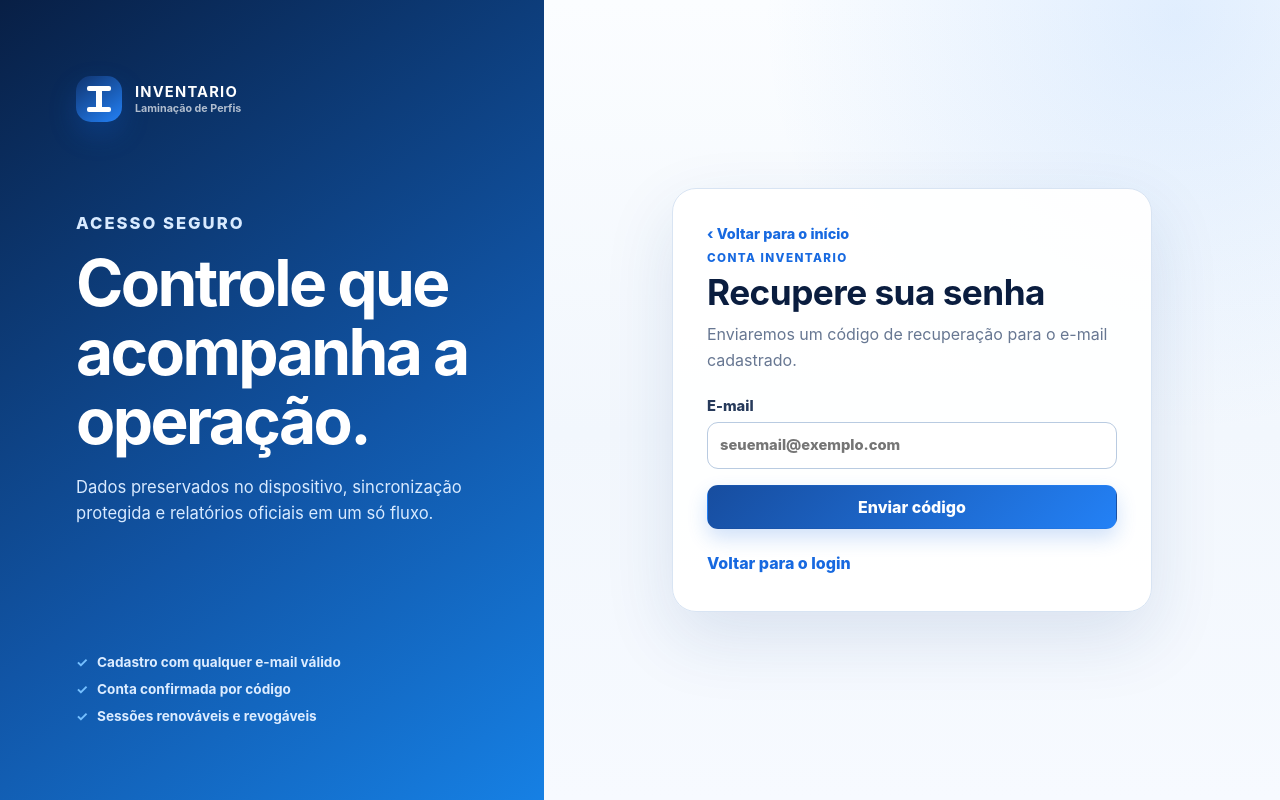
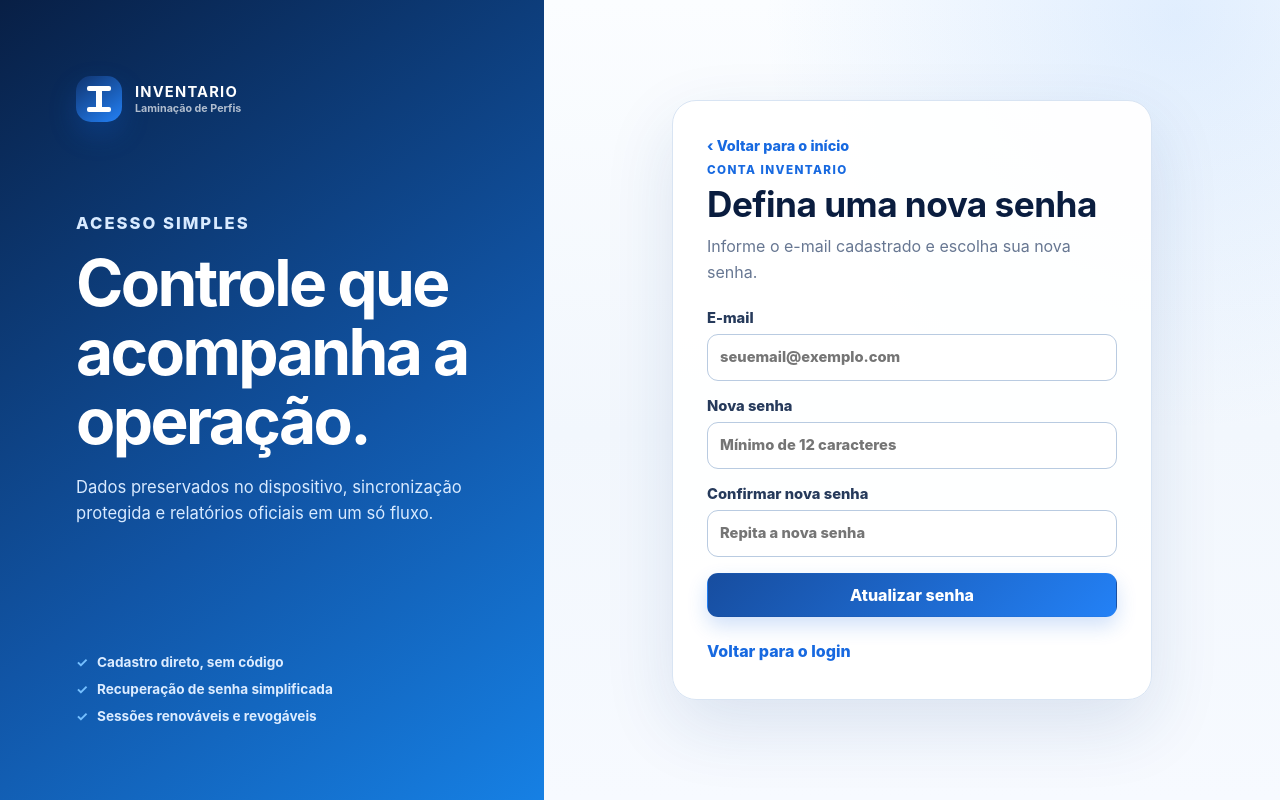
Before and after one commit to samuelperdigao/INVENTARIO, a Next.js app: page /acesso in a window 1280 px wide. Both pictures are taken after a click on the button "Esqueci minha senha". Built offline with nearby package versions, Linux system fonts and the light colour scheme; no server answers.

Commit message:
fix(auth): simplify registration and recovery UI

```diff
--- a/components/auth-flow.tsx
+++ b/components/auth-flow.tsx
@@ -5,11 +5,10 @@ import { useRouter } from "next/navigation";
 import { useEffect, useState } from "react";
 
 import {
-  confirmPasswordReset, loginAccount, registerAccount, requestPasswordReset,
-  resendVerificationCode, restoreSession, verifyEmail,
+  confirmPasswordReset, loginAccount, registerAccount, restoreSession,
 } from "@/lib/auth-client";
 
-type View = "login" | "register" | "verify" | "forgot" | "reset";
+type View = "login" | "register" | "forgot";
 
 function userFacingMessage(text: string): string {
   return text
@@ -46,47 +45,36 @@ export function AuthFlow() {
         await loginAccount({ email: submittedEmail, password: String(form.get("password") ?? "") });
         router.replace("/dashboard");
       } else if (view === "register") {
-        const result = await registerAccount({
+        const password = String(form.get("password") ?? "");
+        await registerAccount({
           displayName: String(form.get("displayName") ?? ""),
           email: submittedEmail,
-          password: String(form.get("password") ?? ""),
+          password,
         });
-        setEmail(submittedEmail); setMessage(userFacingMessage(result)); setView("verify");
-      } else if (view === "verify") {
-        await verifyEmail({ email: submittedEmail, code: String(form.get("code") ?? "") });
+        await loginAccount({ email: submittedEmail, password });
         router.replace("/dashboard");
-      } else if (view === "forgot") {
-        const result = await requestPasswordReset(submittedEmail);
-        setEmail(submittedEmail); setMessage(userFacingMessage(result)); setView("reset");
       } else {
         const result = await confirmPasswordReset({
           email: submittedEmail,
-          code: String(form.get("code") ?? ""),
           newPassword: String(form.get("newPassword") ?? ""),
           passwordConfirmation: String(form.get("passwordConfirmation") ?? ""),
         });
-        setMessage(userFacingMessage(result)); setView("login");
+        setEmail(submittedEmail);
+        setMessage(userFacingMessage(result));
+        setView("login");
       }
     } catch (cause) {
       const rawText = cause instanceof Error ? cause.message : "Não foi possível concluir a solicitação.";
-      const text = userFacingMessage(rawText);
-      setError(text);
-      if (view === "login" && text.includes("Confirme seu e-mail")) setView("verify");
+      setError(userFacingMessage(rawText));
     } finally { setBusy(false); }
   }
 
-  async function resend(): Promise<void> {
-    setBusy(true); setError(undefined);
-    try { setMessage(userFacingMessage(await resendVerificationCode(email))); }
-    catch (cause) {
-      const text = cause instanceof Error ? cause.message : "Não foi possível reenviar o código.";
-      setError(userFacingMessage(text));
-    }
-    finally { setBusy(false); }
-  }
-
-  const title = view === "login" ? "Acesse sua conta" : view === "register" ? "Crie seu acesso" : view === "verify" ? "Confirme seu e-mail" : view === "forgot" ? "Recupere sua senha" : "Defina uma nova senha";
-  const description = view === "login" ? "Entre com o e-mail usado no seu cadastro para acessar os inventários." : view === "register" ? "O cadastro aceita qualquer e-mail válido e não cria uma equipe automaticamente." : view === "verify" ? "Digite o código de seis números enviado ao seu e-mail." : view === "forgot" ? "Enviaremos um código de recuperação para o e-mail cadastrado." : "Confirme o código recebido e escolha uma senha segura.";
+  const title = view === "login" ? "Acesse sua conta" : view === "register" ? "Crie seu acesso" : "Defina uma nova senha";
+  const description = view === "login"
+    ? "Entre com o e-mail usado no seu cadastro para acessar os inventários."
+    : view === "register"
+      ? "Crie sua conta diretamente. Não é necessário confirmar código por e-mail."
+      : "Informe o e-mail cadastrado e escolha sua nova senha.";
 
   return (
     <main className="auth-shell">
@@ -95,8 +83,8 @@ export function AuthFlow() {
           <span className="brand-mark beam-mark" aria-hidden="true"><span /></span>
           <span><strong>INVENTARIO</strong><small>Laminação de Perfis</small></span>
         </Link>
-        <div><p className="eyebrow light-eyebrow">Acesso seguro</p><h1>Controle que acompanha a operação.</h1><p>Dados preservados no dispositivo, sincronização protegida e relatórios oficiais em um só fluxo.</p></div>
-        <ul className="auth-benefits"><li>Cadastro com qualquer e-mail válido</li><li>Conta confirmada por código</li><li>Sessões renováveis e revogáveis</li></ul>
+        <div><p className="eyebrow light-eyebrow">Acesso simples</p><h1>Controle que acompanha a operação.</h1><p>Dados preservados no dispositivo, sincronização protegida e relatórios oficiais em um só fluxo.</p></div>
+        <ul className="auth-benefits"><li>Cadastro direto, sem código</li><li>Recuperação de senha simplificada</li><li>Sessões renováveis e revogáveis</li></ul>
       </section>
 
       <section className="auth-main">
@@ -109,16 +97,14 @@ export function AuthFlow() {
             {view === "register" ? <label>Nome completo<input name="displayName" autoComplete="name" required maxLength={120} placeholder="Como você quer ser chamado" /></label> : null}
             <label>E-mail<input name="email" type="email" value={email} onChange={(event) => setEmail(event.target.value)} required autoComplete="email" placeholder="seuemail@exemplo.com" /></label>
             {view === "login" || view === "register" ? <label>Senha<input name="password" type="password" required minLength={view === "register" ? 12 : 1} autoComplete={view === "register" ? "new-password" : "current-password"} placeholder={view === "register" ? "Mínimo de 12 caracteres" : "Sua senha"} /></label> : null}
-            {view === "verify" || view === "reset" ? <label>Código de 6 números<input className="code-input" name="code" inputMode="numeric" autoComplete="one-time-code" pattern="\d{6}" maxLength={6} required placeholder="000000" /></label> : null}
-            {view === "reset" ? <><label>Nova senha<input name="newPassword" type="password" autoComplete="new-password" minLength={12} required /></label><label>Confirmar nova senha<input name="passwordConfirmation" type="password" autoComplete="new-password" minLength={12} required /></label></> : null}
-            <button className="primary" type="submit" disabled={busy}>{busy ? "Aguarde…" : view === "login" ? "Entrar" : view === "register" ? "Cadastrar e enviar código" : view === "verify" ? "Confirmar e acessar" : view === "forgot" ? "Enviar código" : "Atualizar senha"}</button>
+            {view === "forgot" ? <><label>Nova senha<input name="newPassword" type="password" autoComplete="new-password" minLength={12} required placeholder="Mínimo de 12 caracteres" /></label><label>Confirmar nova senha<input name="passwordConfirmation" type="password" autoComplete="new-password" minLength={12} required placeholder="Repita a nova senha" /></label></> : null}
+            <button className="primary" type="submit" disabled={busy}>{busy ? "Aguarde…" : view === "login" ? "Entrar" : view === "register" ? "Criar conta" : "Atualizar senha"}</button>
           </form>
           {message ? <p className="notice" role="status">{message}</p> : null}
           {error ? <p className="error" role="alert">{error}</p> : null}
           <div className="auth-links">
             {view === "login" ? <><button type="button" onClick={() => changeView("forgot")}>Esqueci minha senha</button><button type="button" onClick={() => changeView("register")}>Criar conta</button></> : null}
-            {view === "register" || view === "forgot" || view === "reset" ? <button type="button" onClick={() => changeView("login")}>Voltar para o login</button> : null}
-            {view === "verify" ? <><button type="button" disabled={busy || !email} onClick={() => void resend()}>Reenviar código</button><button type="button" onClick={() => changeView("login")}>Voltar para o login</button></> : null}
+            {view === "register" || view === "forgot" ? <button type="button" onClick={() => changeView("login")}>Voltar para o login</button> : null}
           </div>
         </div>
       </section>
```
